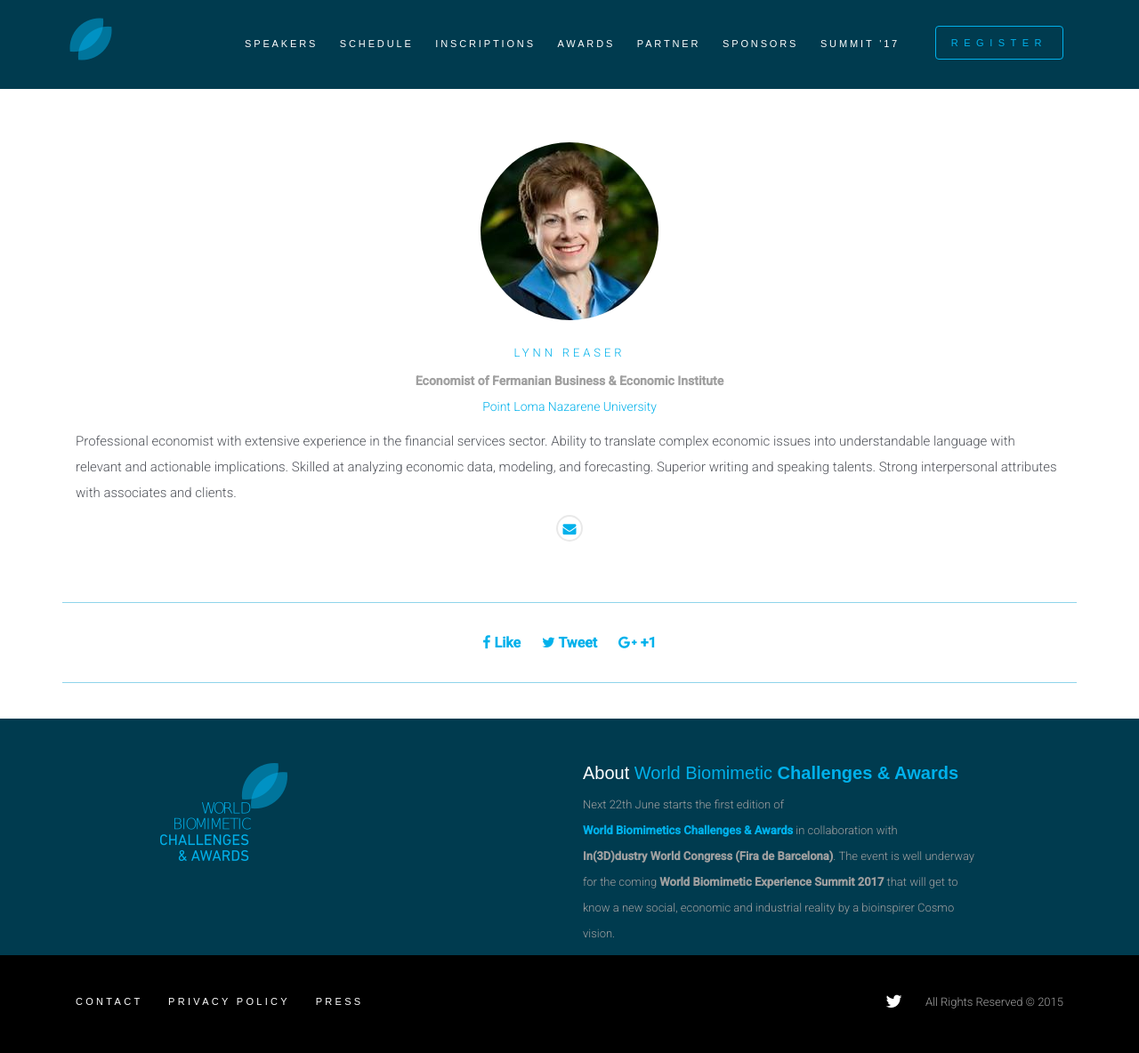
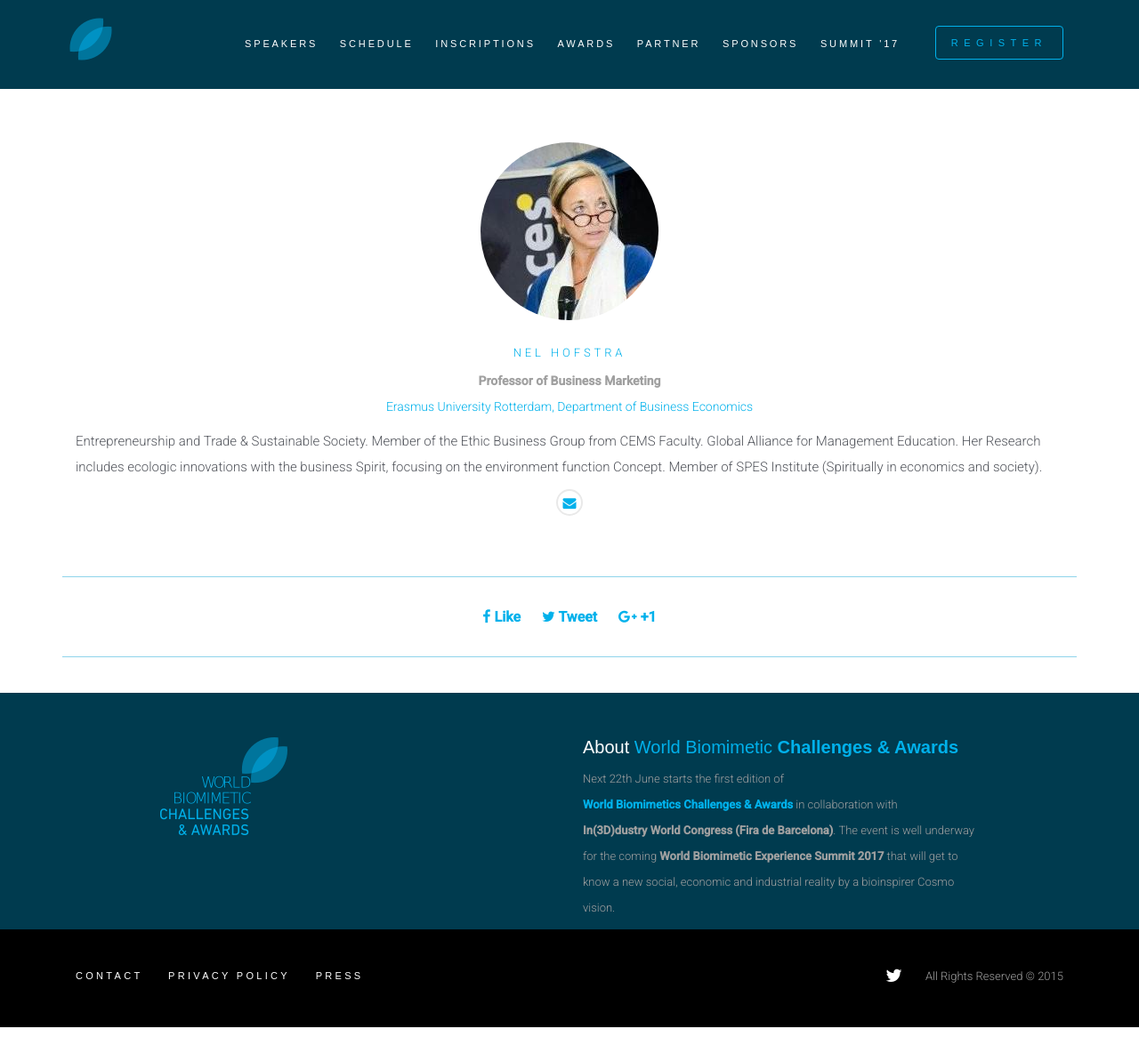
Before and after one commit to BiomimeticChallenges/biomimeticchallenges.github.io, a Jekyll site: the page built from _posts/2016-03-10-nel-hofstra.md, in a window 1280 px wide and 1184 px high. Shown: the whole window at 89% size. Built offline with Jekyll 4.4.1, drawn with Linux system fonts in a browser that asks for light colours; nearby versions of some CDN libraries; some web fonts are replaced; library files that are not in the unit come from our copies.

Commit message:
canviats els speakers per la baixa lynn.

```diff
--- a/_data/conferences.yml
+++ b/_data/conferences.yml
@@ -4,8 +4,8 @@
   location:
     type: "EventVenue"
     name: "Fira de Barcelona"
-    address: "Carrer del Comerç, 36, 08003 Barcelona"
-    googleMap: "https://www.google.cat/maps/dir//Avinguda+Joan+Carles+I,+64,+08908+L'Hospitalet+de+Llobregat,+Barcelona/"
+    address: "Avinguda de la Reina Maria Cristina, s/n, 08004 Barcelona"
+    googleMap: "https://www.google.es/maps/dir//Fira+de+Barcelona,+Avinguda+de+la+Reina+Maria+Cristina,+s%2Fn,+08004+Barcelona,+Espanya/"
   name: "Biomimetic: A cosmovision Bioinspired (final title to be confirmed soon)"
   offers:
     type: "Offer"
@@ -36,8 +36,8 @@
   location:
     type: "EventVenue"
     name: "Fira de Barcelona"
-    address: "Carrer del Comerç, 36, 08003 Barcelona"
-    googleMap: "https://www.google.cat/maps/dir//Avinguda+Joan+Carles+I,+64,+08908+L'Hospitalet+de+Llobregat,+Barcelona/"
+    address: "Avinguda de la Reina Maria Cristina, s/n, 08004 Barcelona"
+    googleMap: "https://www.google.es/maps/dir//Fira+de+Barcelona,+Avinguda+de+la+Reina+Maria+Cristina,+s%2Fn,+08004+Barcelona,+Espanya/"
   name: "Biomimetic: A cosmovision Bioinspired (final title to be confirmed soon)"
   offers:
     type: "Offer"
@@ -68,8 +68,8 @@
   location:
     type: "EventVenue"
     name: "Fira de Barcelona"
-    address: "Carrer del Comerç, 36, 08003 Barcelona"
-    googleMap: "https://www.google.cat/maps/dir//Avinguda+Joan+Carles+I,+64,+08908+L'Hospitalet+de+Llobregat,+Barcelona/"
+    address: "Avinguda de la Reina Maria Cristina, s/n, 08004 Barcelona"
+    googleMap: "https://www.google.es/maps/dir//Fira+de+Barcelona,+Avinguda+de+la+Reina+Maria+Cristina,+s%2Fn,+08004+Barcelona,+Espanya/"
   name: "Biomimetic: A cosmovision Bioinspired (final title to be confirmed soon)"
   offers:
     type: "Offer"
@@ -81,16 +81,16 @@
     type: "Person"
     worksFor:
       type: "Organization"
-      name: "Point Loma Nazarene University"
-      url: "http://www.pointloma.edu/"
-    email: "LynnReaser@pointloma.edu"
-    image: "lynn-reaser-wbcha.jpg"
-    featured_src: bg-adv-spk-lynn-reaser-wbcha.jpg
-    jobTitle: "Economist of Fermanian Business & Economic Institute"
-    name: "Lynn Reaser"
-    sameAs: "https://www.linkedin.com/in/lynn-reaser-b0534b13"
-  permalink: /conferences/2016/03/11/conference-wbcha-lynn-reaser/
+      name: "Erasmus University Rotterdam, Department of Business Economics"
+      url: "http://www.eur.nl/ese/english/departments/department_of_business_economics/"
+    email: "hofstra@ese.eur.nl"
+    image: "nel-hofstra-wbcha.jpg"
+    featured_src: bg-adv-spk-nel-hofstra-wbcha.jpg
+    jobTitle: "Professor of Business Marketing"
+    name: "Nel Hofstra"
+    sameAs: "http://www.eur.nl/ese/english/departments/department_of_business_economics/staff/faculty/profiel_mis/7761/"
+  permalink: /conferences/2016/03/11/conference-wbcha-nel-hofstra/
   startDate: "2016-06-22T18:35"
   endDate: "2016-06-22T19:15"
-  description: "Lynn Reaser will perform a conference about Biomimetics at the 1st World Biomimetic Challenges and Awards that will take place in Barcelona on 2016/06/22. The title of the conference will be revealed soon."
+  description: "Nel Hofstra will perform a conference about Biomimetics at the 1st World Biomimetic Challenges and Awards that will take place in Barcelona on 2016/06/22. The title of the conference will be revealed soon."
   featured_src: bg-adv-spk-lynn-reaser-wbcha.jpg
--- a/_data/speakers.yml
+++ b/_data/speakers.yml
@@ -2,16 +2,16 @@
   type: "Person"
   worksFor:
     type: "Organization"
-    name: "Point Loma Nazarene University"
-    url: "http://www.pointloma.edu/"
-  email: "LynnReaser@pointloma.edu"
-  image: "lynn-reaser-wbcha.jpg"
-  featured_src: bg-adv-spk-lynn-reaser-wbcha.jpg
-  jobTitle: "Economist of Fermanian Business & Economic Institute"
-  name: "Lynn Reaser"
-  sameAs: "https://www.linkedin.com/in/lynn-reaser-b0534b13"
-  permalink: /speakers/2016/03/10/lynn-reaser/
-  description: "Professional economist with extensive experience in the financial services sector. Ability to translate complex economic issues into understandable language with relevant and actionable implications. Skilled at analyzing economic data, modeling, and forecasting. Superior writing and speaking talents. Strong interpersonal attributes with associates and clients."
+    name: "Erasmus University Rotterdam, Department of Business Economics"
+    url: "http://www.eur.nl/ese/english/departments/department_of_business_economics/"
+  email: "hofstra@ese.eur.nl"
+  image: "nel-hofstra-wbcha.jpg"
+  featured_src: bg-adv-spk-nel-hofstra-wbcha.jpg
+  jobTitle: "Professor of Business Marketing"
+  name: "Nel Hofstra"
+  sameAs: "http://www.eur.nl/ese/english/departments/department_of_business_economics/staff/faculty/profiel_mis/7761/"
+  permalink: /speakers/2016/03/10/nel-hofstra/
+  description: "Entrepreneurship and Trade & Sustainable Society. Member of the Ethic  Business Group  from CEMS Faculty. Global Alliance for Management Education.  Her Research includes  ecologic innovations with the business Spirit, focusing on the environment function Concept. Member of SPES Institute (Spiritually in economics and society)."
   id: 00
 - context: "http://schema.org"
   type: "Person"
```
Also changed, not shown: _posts/2016-03-51-conference-wbcha-nel-hofstra.md (renamed from _posts/2016-03-51-conference-wbcha-lynn-reaser.md, +1 -1 lines), _posts/2016-03-10-nel-hofstra.md (renamed from _posts/2016-03-10-lynn-reaser.md), assets/img/speakers/bg-adv-spk-nel-hofstra-wbcha.jpg (added), assets/img/speakers/nel-hofstra-wbcha.jpg (added).
